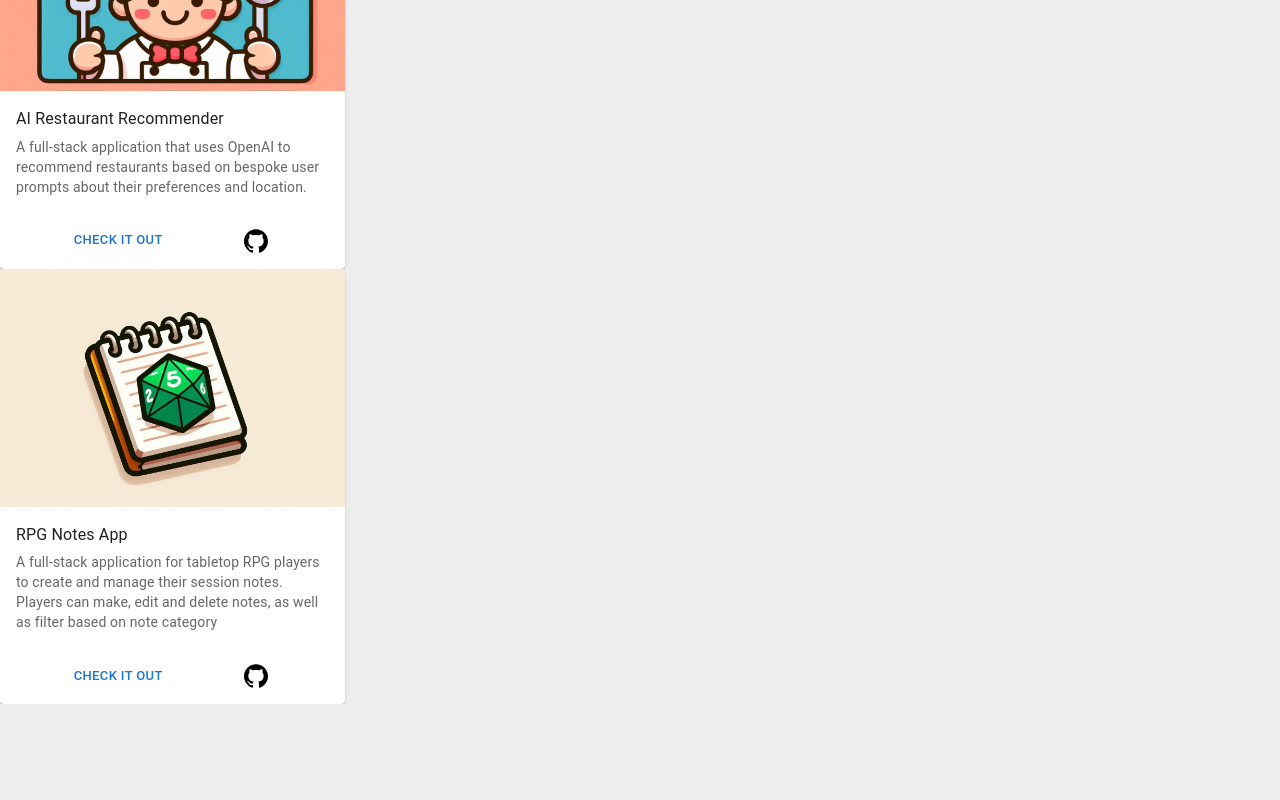
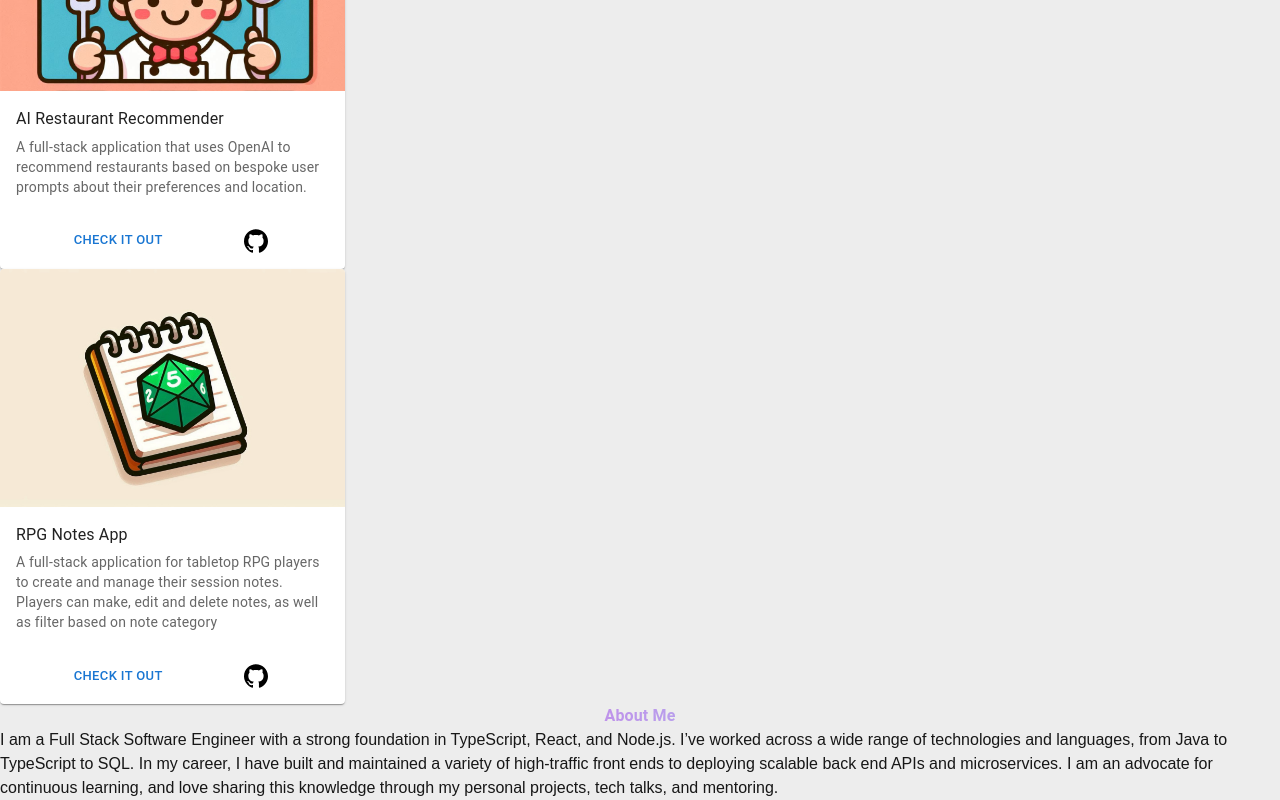
Before and after one commit to serenainzani/serena-portfolio, a Next.js app: page / in a window 1280 px wide. Shown: the part 171-971 px from the top of the page. Before the commit the page ends 875 px from the top, so only its background shows below. Built offline with nearby package versions, Linux system fonts and the light colour scheme.

Commit message:
feat: add bio

```diff
--- a/src/app/page.tsx
+++ b/src/app/page.tsx
@@ -28,6 +28,31 @@ export default function Home() {
                     <ProjectCard project={project} />
                 ))}
             </section>
+            <Typography
+                textAlign="center"
+                sx={{
+                    backgroundImage: `linear-gradient( to right, #ef32d9, #89fffd)`,
+                    backgroundSize: "100%",
+                    backgroundRepeat: "repeat",
+                    backgroundClip: "text",
+                    WebkitBackgroundClip: "text",
+                    WebkitTextFillColor: "transparent",
+                    fontWeight: "bold",
+                }}
+                className="text-3xl sm:text-7xl mt-6 sm:mt-32 mb-4 sm:mb-8"
+            >
+                About Me
+            </Typography>
+            <p className="sm:w-3/5 flex mx-auto text-center text-base sm:text-2xl px-8">
+                I am a Full Stack Software Engineer with a strong foundation in
+                TypeScript, React, and Node.js. I’ve worked across a wide range
+                of technologies and languages, from Java to TypeScript to SQL.
+                In my career, I have built and maintained a variety of
+                high-traffic front ends to deploying scalable back end APIs and
+                microservices. I am an advocate for continuous learning, and
+                love sharing this knowledge through my personal projects, tech
+                talks, and mentoring.
+            </p>
         </main>
     );
 }
```
